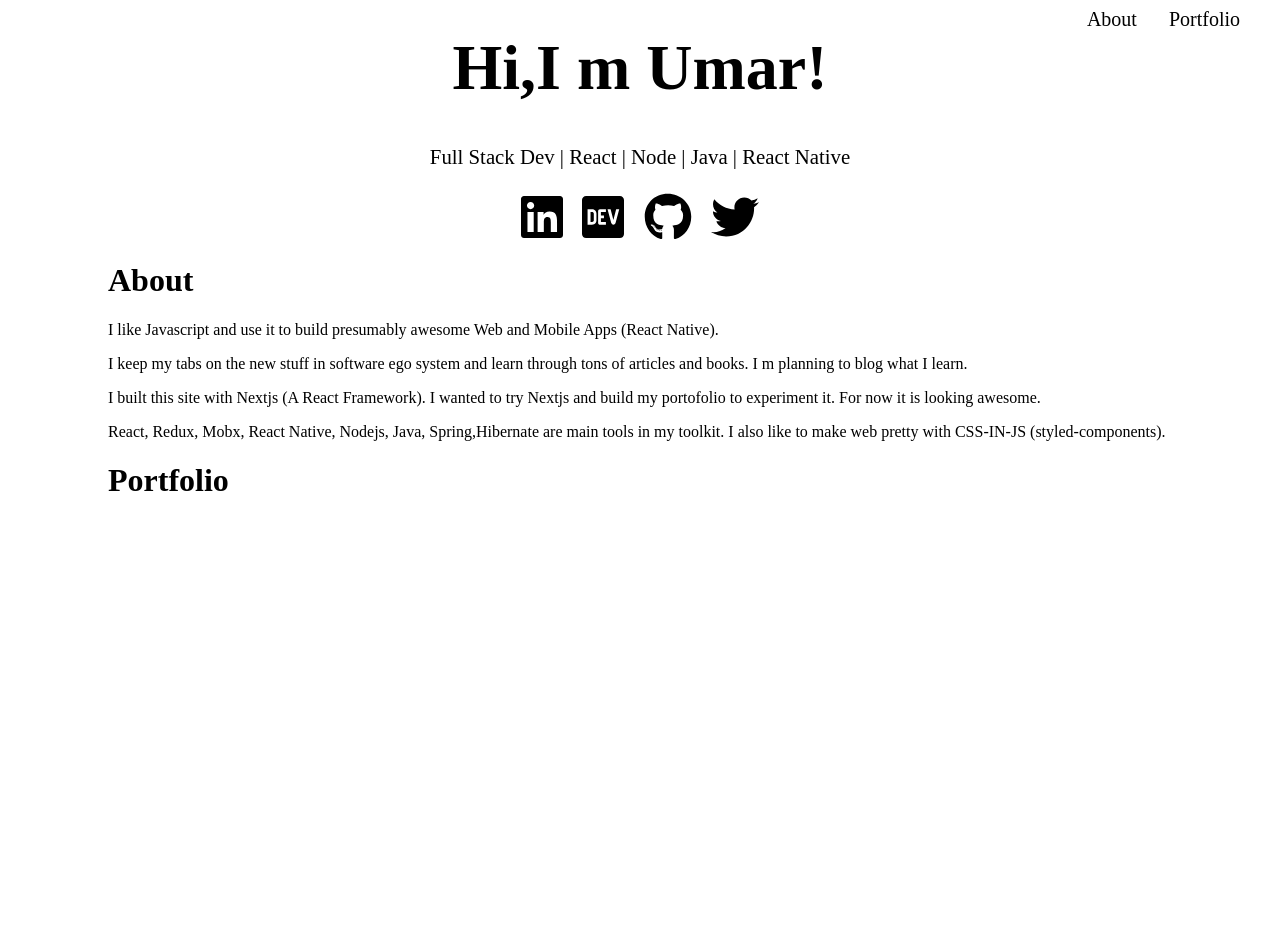
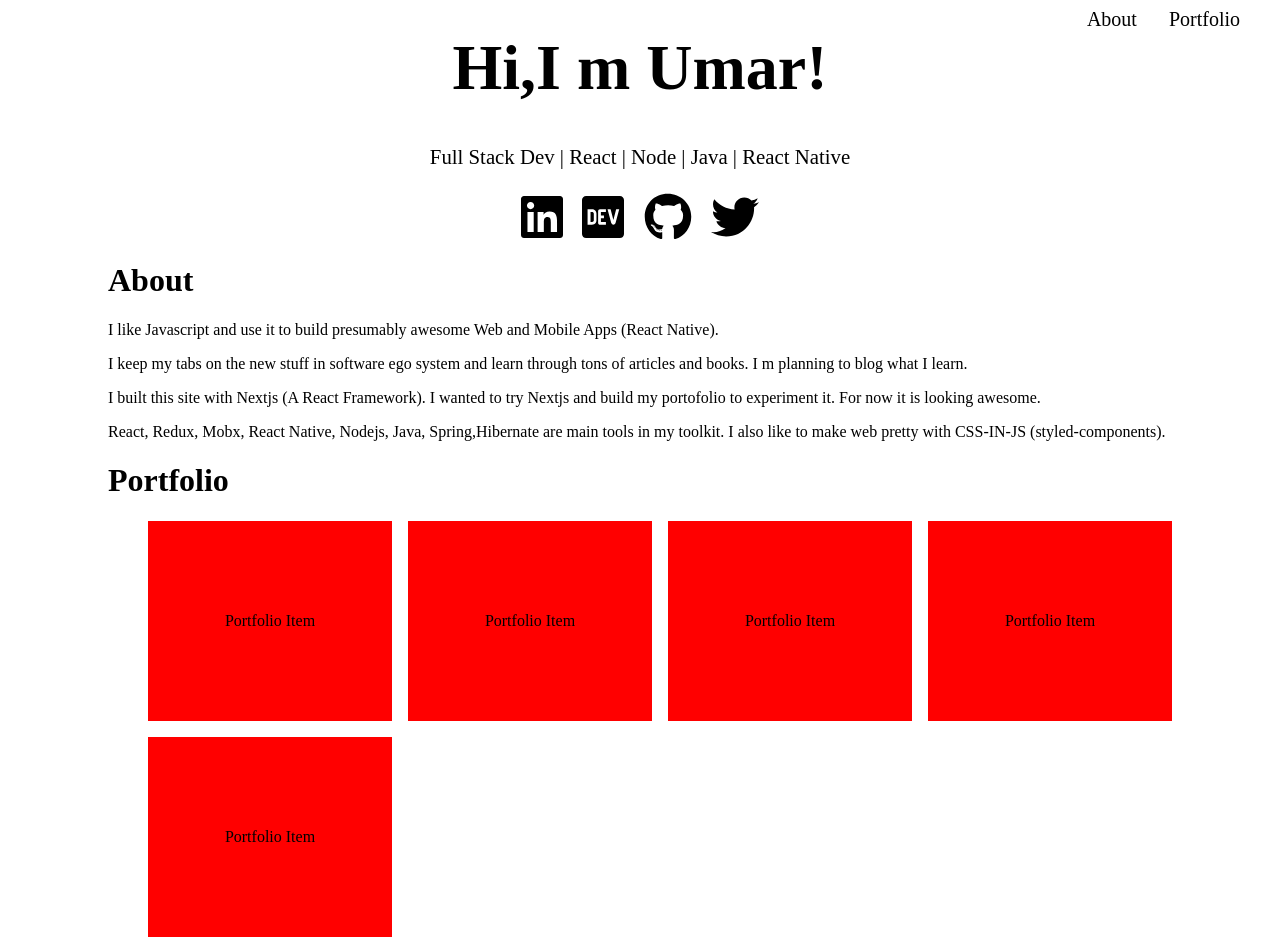
Before and after one commit to umar-daraz/portfolio, a Next.js app: page / in a window 1280 px wide. Shown: the top 950 px of the page. Before the commit the page ends 800 px from the top, so only its background shows below. Built offline with nearby package versions, Linux system fonts and the light colour scheme.

Commit message:
Initiale Portfolio layout

```diff
--- a/components/Portfolio.js
+++ b/components/Portfolio.js
@@ -1,8 +1,23 @@
 import React from 'react';
+import styled from 'styled-components';
+import PortfolioItem from './PortfolioItem';
 
+const PortfolioStyles = styled.ul`
+  display: grid;
+  grid-template-columns: repeat(auto-fit, minmax(200px, 1fr));
+  grid-gap: 1em;
+
+`;
 const Portfolio = () => (
   <div>
     <h1>Portfolio</h1>
+    <PortfolioStyles>
+      <PortfolioItem />
+      <PortfolioItem />
+      <PortfolioItem />
+      <PortfolioItem />
+      <PortfolioItem />
+    </PortfolioStyles>
   </div>
 );
 
--- /dev/null
+++ b/components/PortfolioItem.js
@@ -0,0 +1,13 @@
+import React from 'react';
+import styled from 'styled-components';
+
+const ItemStyles = styled.li`
+  display: flex;
+  justify-content: center;
+  align-items: center;
+  background: red;
+  height: 200px;
+`;
+const PortfolioItem = () => <ItemStyles>Portfolio Item</ItemStyles>;
+
+export default PortfolioItem;
```
